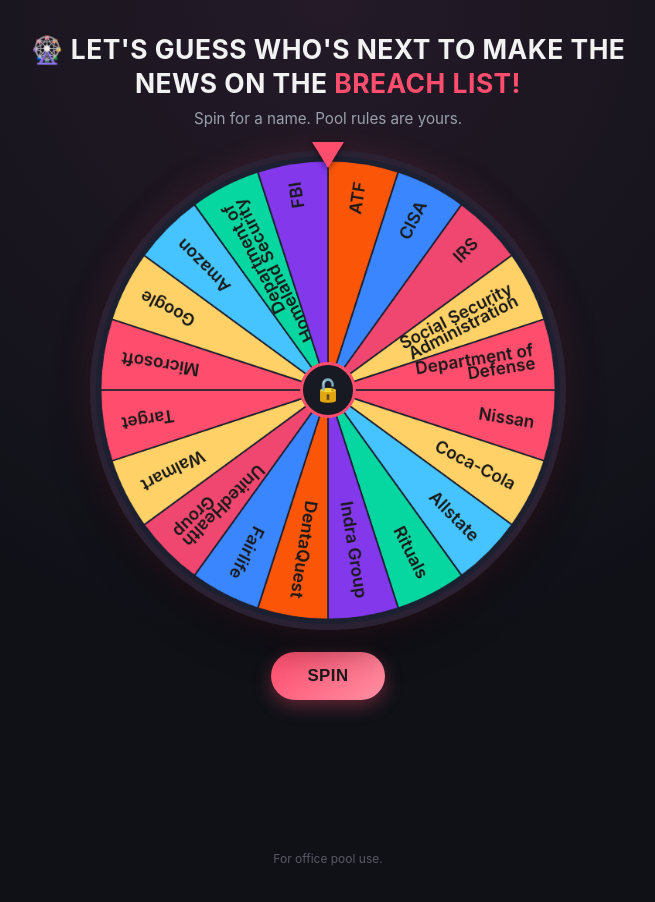
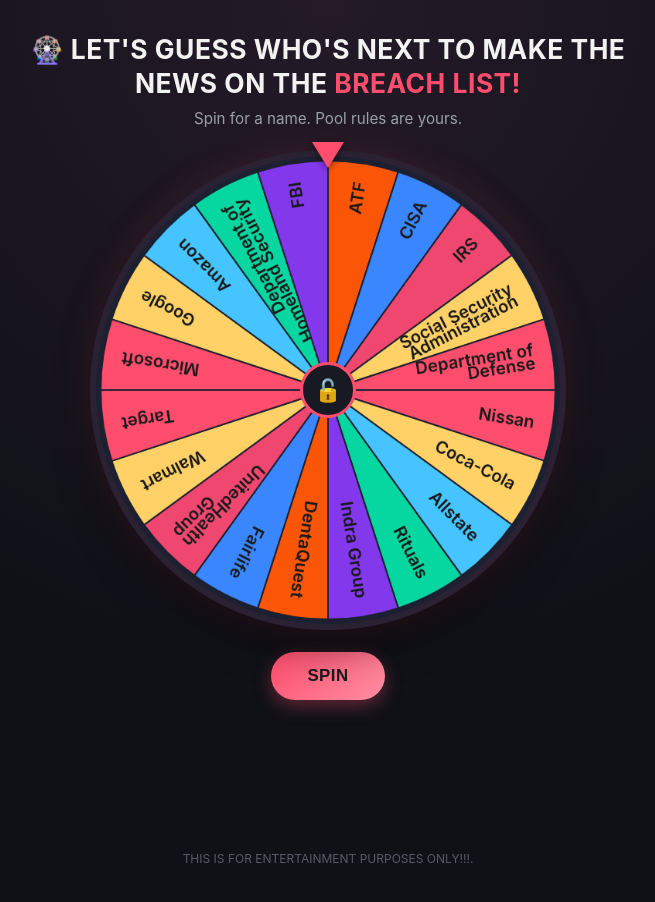
Before and after one commit to oneboss302/whos-next, a plain HTML site: page index.html in a window 1280 px wide. Shown: the whole page, without its empty margins (312-967 px from the left). Drawn offline with Linux system fonts and the light colour scheme.

Commit message:
Update footer text for clarity

```diff
--- a/index.html
+++ b/index.html
@@ -144,7 +144,7 @@
   <a id="source" href="#" target="_blank" rel="noopener"></a>
 </div>
 
-<footer>For office pool use.</footer>
+<footer>THIS IS FOR ENTERTAINMENT PURPOSES ONLY!!!.</footer>
 
 <script>
 const names = [
```
